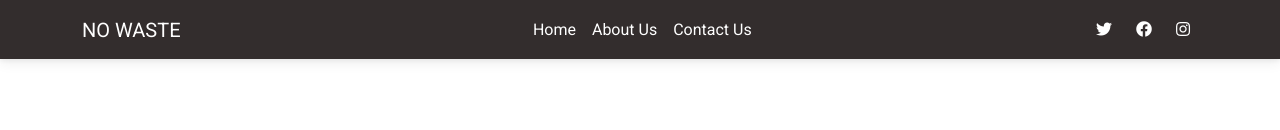
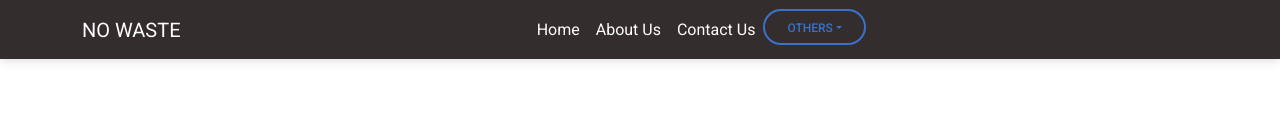
Before and after one commit to RyouKinoshita/NoWaste, a React (Create React App) app in the folder frontend/: page / in a window 1280 px wide. Shown: the top 130 px of the page. Built offline with nearby package versions, Linux system fonts and the light colour scheme.

Commit message:
Modify Header

```diff
--- a/frontend/package.json
+++ b/frontend/package.json
@@ -8,9 +8,11 @@
     "mdbreact": "^5.2.0",
     "react": "^18.1.0",
     "react-dom": "^18.1.0",
+    "react-helmet": "^6.1.0",
     "react-router-dom": "^6.22.0",
     "react-scripts": "5.0.1",
-    "web-vitals": "^2.1.4"
+    "web-vitals": "^2.1.4",
+    "axios": "^1.6.0"
   },
   "scripts": {
     "start": "react-scripts start",
--- a/frontend/src/component/Header.js
+++ b/frontend/src/component/Header.js
@@ -13,6 +13,16 @@ import {
   MDBModalBody,
   MDBModalFooter,
 } from 'mdb-react-ui-kit';
+
+import {
+  MDBDropdown,
+  MDBDropdownToggle,
+  MDBDropdownMenu,
+  MDBDropdownItem
+
+} from 'mdb-react-ui-kit';
+
+
 const Header = () => {
   const [fullscreenXlModal, setFullscreenXlModal] = useState(false);
 
@@ -67,23 +77,94 @@ const Header = () => {
                   Contact Us
                 </a>
               </li>
-            </ul>
-            <ul className="nav navbar-nav">
-              <li className="nav-item">
-                <a className="nav-link text-white" href="https://twitter.com/CreativeTim">
-                  <i className="fab fa-twitter" />
-                </a>
-              </li>
-              <li className="nav-item">
-                <a className="nav-link text-white mx-2" href="https://www.facebook.com/CreativeTim">
-                  <i className="fab fa-facebook" />
-                </a>
-              </li>
-              <li className="nav-item">
-                <a className="nav-link text-white" href="https://www.instagram.com/CreativeTimOfficial">
-                  <i className="fab fa-instagram" />
-                </a>
-              </li>
+
+              <div className="nav-item ml-auto">
+                <MDBDropdown>
+                  <MDBDropdownToggle outline rounded>
+                    Others
+                  </MDBDropdownToggle>
+                  <MDBDropdownMenu>
+                    <MDBDropdownItem>
+                      <a className="nav-link text-black" onClick={toggleFullScreen}>
+                        Option 1
+                      </a>
+                      <MDBModal tabIndex='-1' open={fullscreenXlModal} setOpen={setFullscreenXlModal}>
+                        <MDBModalDialog size='fullscreen'>
+                          <MDBModalContent>
+                            <MDBModalHeader>
+                              <MDBModalTitle>TUP-TAGUIG</MDBModalTitle>
+                              <MDBBtn
+                                type='button'
+                                className='btn-close'
+                                color='none'
+                                onClick={toggleFullScreen}
+                              ></MDBBtn>
+                            </MDBModalHeader>
+                            <MDBModalBody>...</MDBModalBody>
+                            <MDBModalFooter>
+                              <MDBBtn type='button' color='secondary' onClick={toggleFullScreen}>
+                                Close
+                              </MDBBtn>
+                            </MDBModalFooter>
+                          </MDBModalContent>
+                        </MDBModalDialog>
+                      </MDBModal>
+                    </MDBDropdownItem>
+                    <MDBDropdownItem>
+                      <a className="nav-link text-black" onClick={toggleFullScreen}>
+                        Option 2
+                      </a>
+                      <MDBModal tabIndex='-1' open={fullscreenXlModal} setOpen={setFullscreenXlModal}>
+                        <MDBModalDialog size='fullscreen'>
+                          <MDBModalContent>
+                            <MDBModalHeader>
+                              <MDBModalTitle>TUP-TAGUIG</MDBModalTitle>
+                              <MDBBtn
+                                type='button'
+                                className='btn-close'
+                                color='none'
+                                onClick={toggleFullScreen}
+                              ></MDBBtn>
+                            </MDBModalHeader>
+                            <MDBModalBody>...</MDBModalBody>
+                            <MDBModalFooter>
+                              <MDBBtn type='button' color='secondary' onClick={toggleFullScreen}>
+                                Close
+                              </MDBBtn>
+                            </MDBModalFooter>
+                          </MDBModalContent>
+                        </MDBModalDialog>
+                      </MDBModal>
+                    </MDBDropdownItem>
+                    <MDBDropdownItem>
+                      <a className="nav-link text-black" onClick={toggleFullScreen}>
+                        Option 3
+                      </a>
+                      <MDBModal tabIndex='-1' open={fullscreenXlModal} setOpen={setFullscreenXlModal}>
+                        <MDBModalDialog size='fullscreen'>
+                          <MDBModalContent>
+                            <MDBModalHeader>
+                              <MDBModalTitle>TUP-TAGUIG</MDBModalTitle>
+                              <MDBBtn
+                                type='button'
+                                className='btn-close'
+                                color='none'
+                                onClick={toggleFullScreen}
+                              ></MDBBtn>
+                            </MDBModalHeader>
+                            <MDBModalBody>...</MDBModalBody>
+                            <MDBModalFooter>
+                              <MDBBtn type='button' color='secondary' onClick={toggleFullScreen}>
+                                Close
+                              </MDBBtn>
+                            </MDBModalFooter>
+                          </MDBModalContent>
+                        </MDBModalDialog>
+                      </MDBModal>
+                    </MDBDropdownItem>
+                  </MDBDropdownMenu>
+                </MDBDropdown>
+              </div>
             </ul>
           </div>
         </div>
```
Also changed, not shown: 1 other file (tests, documents, lock files or other folders).
